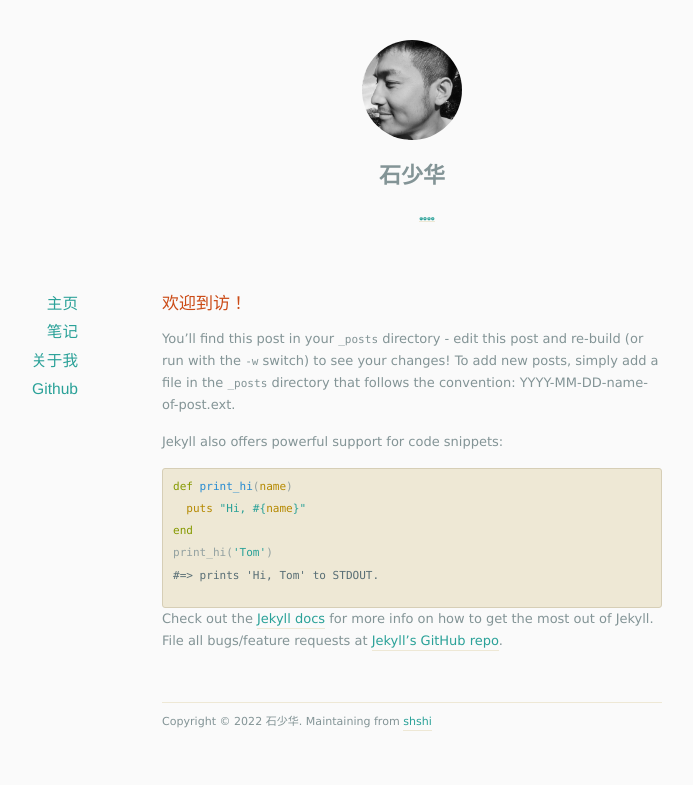
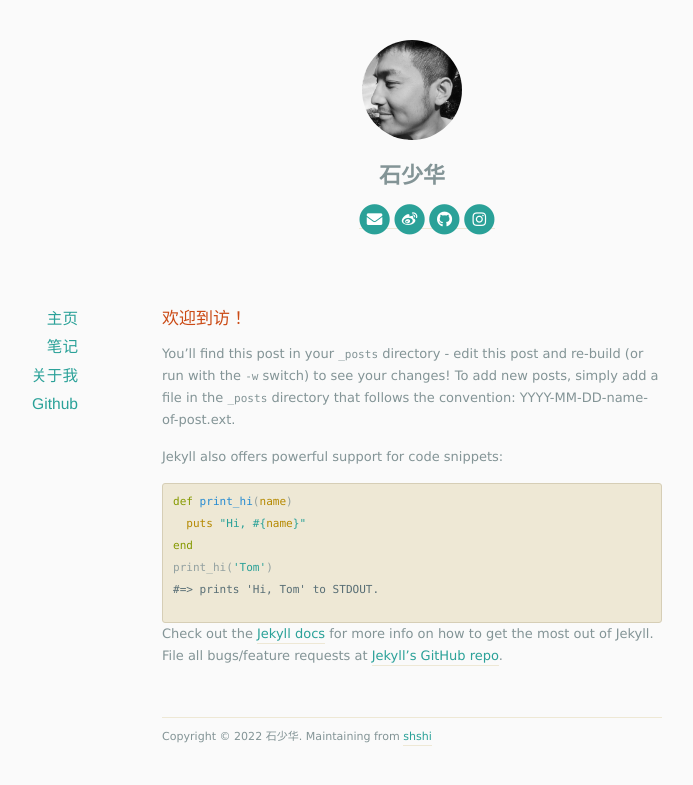
Before and after one commit to shshi/shishaohua.github.io, a Jekyll site: the page built from docs/index.html, in a window 1280 px wide. Shown: the top 785 px of the page, without its empty margins (228-921 px from the left). Built offline with Jekyll 4.4.1, drawn with Linux system fonts in a browser that asks for light colours; nearby versions of some CDN libraries; the list of posts is cut into pages by our own code.

Commit message:
Update style.css

```diff
--- a/docs/assets/css/style.css
+++ b/docs/assets/css/style.css
@@ -48,7 +48,7 @@ body {
   display: inline-block;
   text-align: center;
   width: 100%;
-  font-size: 0.1em;
+  font-size: 0.9em;
 }
 
 .social-icons ul{
```
